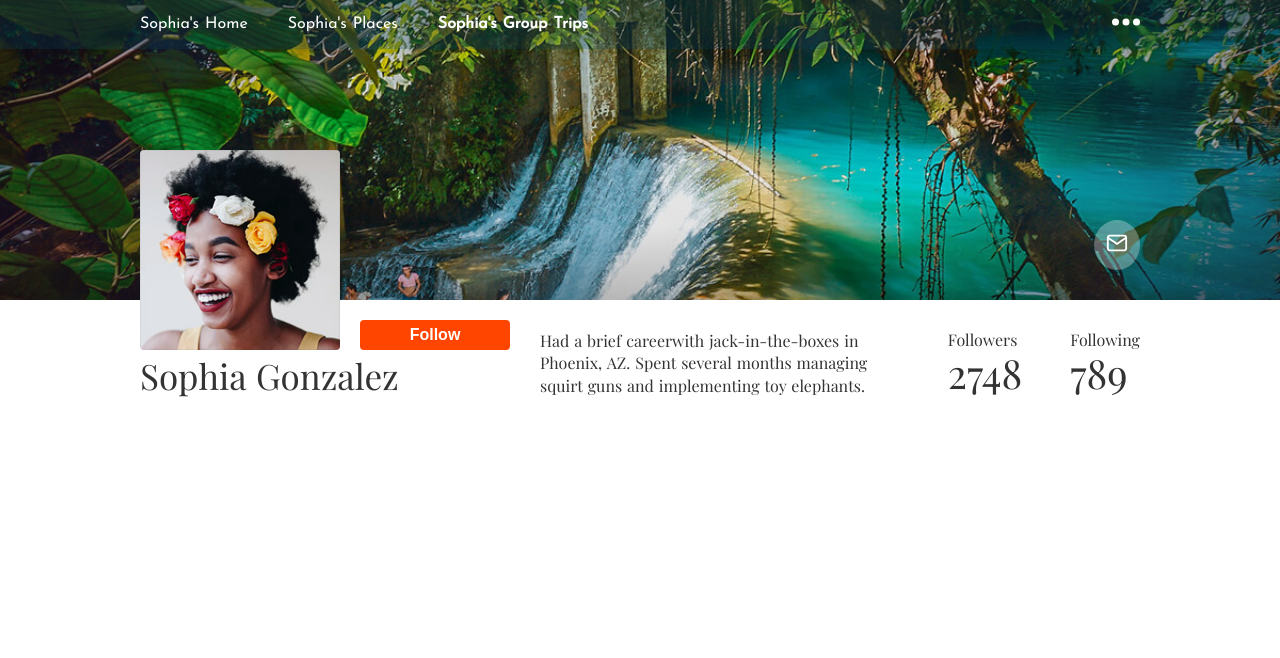
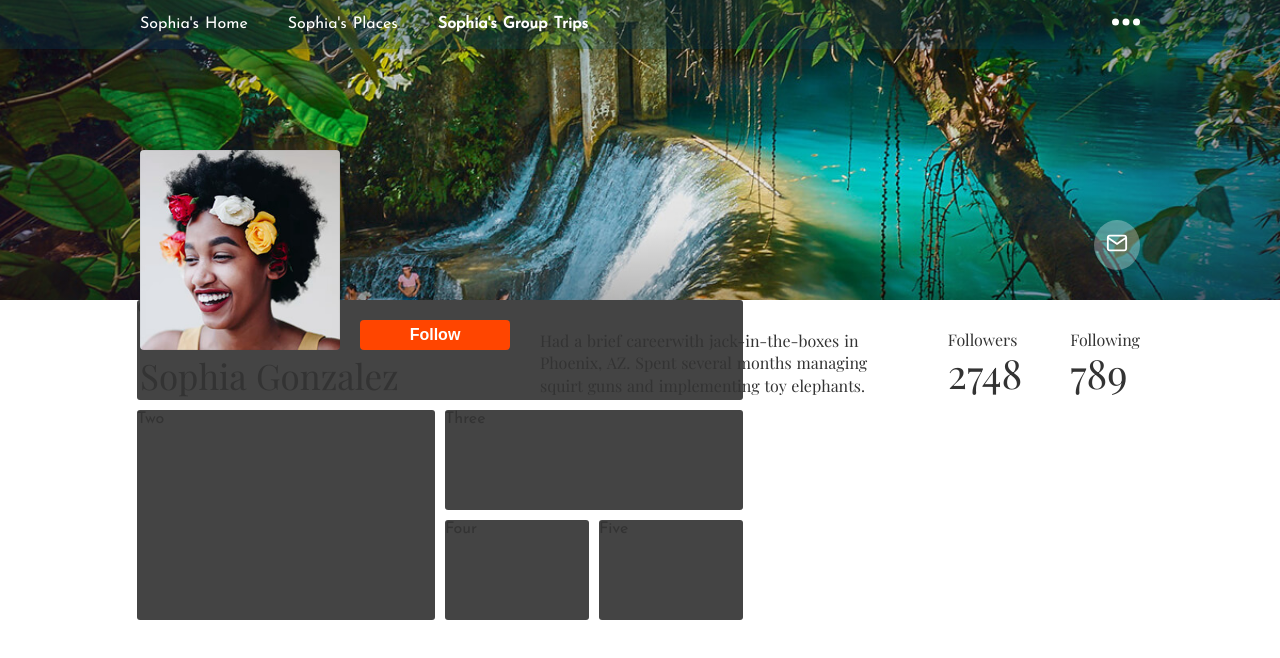
Before and after one commit to francomattar/travelapp-page-transition, a Nuxt app: page /group in a window 1280 px wide. Shown: the top 658 px of the page. Built offline with nearby package versions, Linux system fonts and the light colour scheme.

Commit message:
start filling out the group page

```diff
--- a/layouts/default.vue
+++ b/layouts/default.vue
@@ -69,6 +69,14 @@ main {
   margin: 0 auto;
 }
 
+.top {
+  text-transform: uppercase;
+  font-size: 14px;
+  color: #666;
+  padding: 0;
+  margin: 30px 0 0;
+}
+
 .page-enter-active,
 .page-leave-active {
   transition: all 0.2s ease;
--- a/middleware/pages.js
+++ b/middleware/pages.js
@@ -1,5 +1,4 @@
 export default function(context) {
   // go tell the store to update the page
-  console.log('here')
   context.store.commit('updatePage', context.route.name)
 }
--- a/pages/group.vue
+++ b/pages/group.vue
@@ -1,6 +1,12 @@
 <template>
   <main>
-    <p>Group</p>
+    <div class="wrapper">
+      <div class="box item1">One</div>
+      <div class="box item2">Two</div>
+      <div class="box item3">Three</div>
+      <div class="box item4">Four</div>
+      <div class="box item5">Five</div>
+    </div>
   </main>
 </template>
 
@@ -9,5 +15,32 @@ export default {}
 </script>
 
 <style scoped>
+.wrapper {
+  margin: 0 0 20px 0;
+  width: 60%;
+  display: grid;
+  grid-gap: 10px;
+  grid-template-columns: repeat(4, 24%);
+  grid-template-rows: repeat(3, 100px);
+  justify-content: center;
+  align-content: end;
+}
 
+.box {
+  background-color: #444;
+  border-radius: 3px;
+}
+
+.item1 {
+  grid-column: 1 / 5;
+}
+
+.item2 {
+  grid-column: 1 / 3;
+  grid-row: 2 / 4;
+}
+
+.item3 {
+  grid-column: 3 / 5;
+}
 </style>
--- a/pages/place.vue
+++ b/pages/place.vue
@@ -11,7 +11,12 @@
     </div>
     <aside>
       <h3>Other Trips</h3>
-
+      <div v-for="place in places" class="location">
+        <img :src="place.img" :alt="place.name" />
+        <p class="top"><strong>{{ place.name }}</strong></p>
+        <p>{{ place.description }}</p>
+        <hr />
+      </div>
     </aside>
   </main>
 </template>
@@ -44,12 +49,16 @@ h1 {
   border-bottom: 1px solid #ddd;
 }
 
-.top {
-  text-transform: uppercase;
-  font-size: 14px;
-  color: #666;
-  padding: 0;
-  margin: 30px 0 0;
+.location img {
+  width: 70px;
+  float: left;
+  margin: 0 10px 10px 0;
+}
+
+hr {
+  border-top: 1px solid #ccc;
+  border-bottom: none;
+  margin-top: 15px;
 }
 
 p {
```
